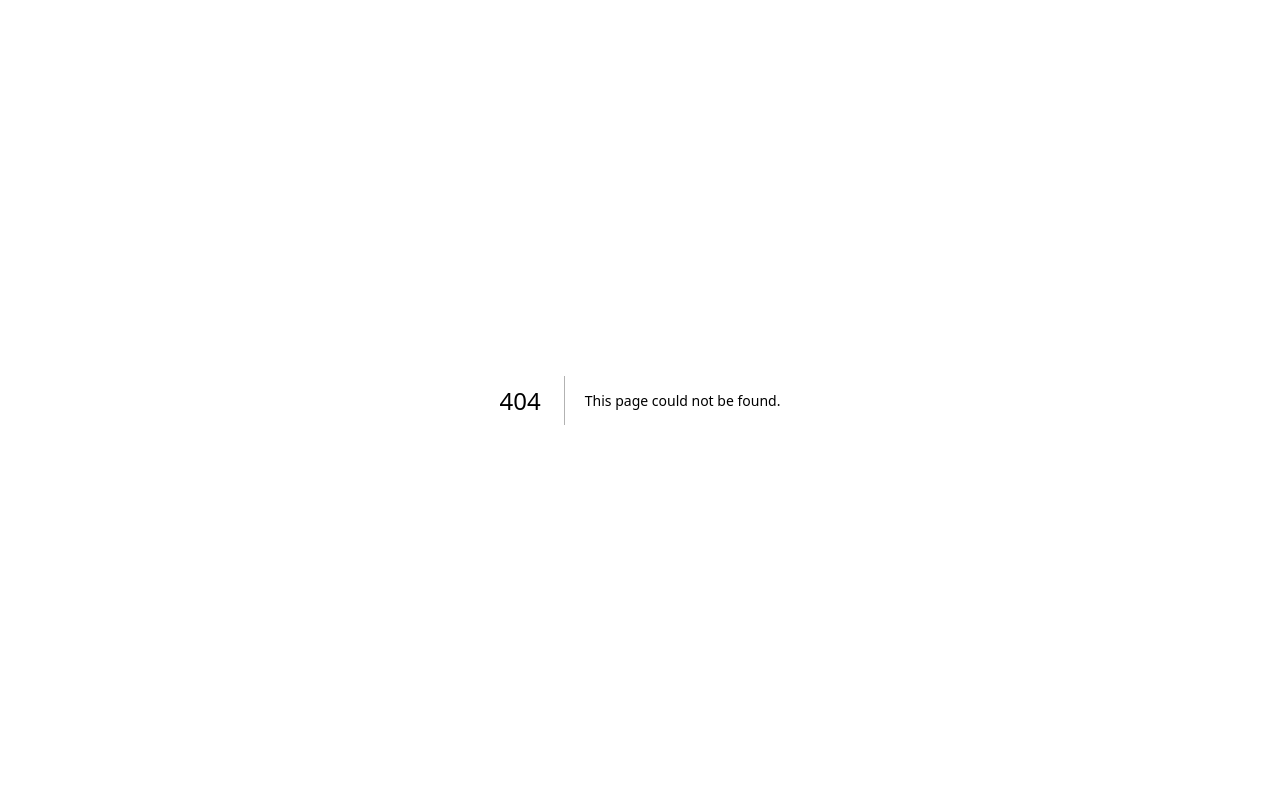
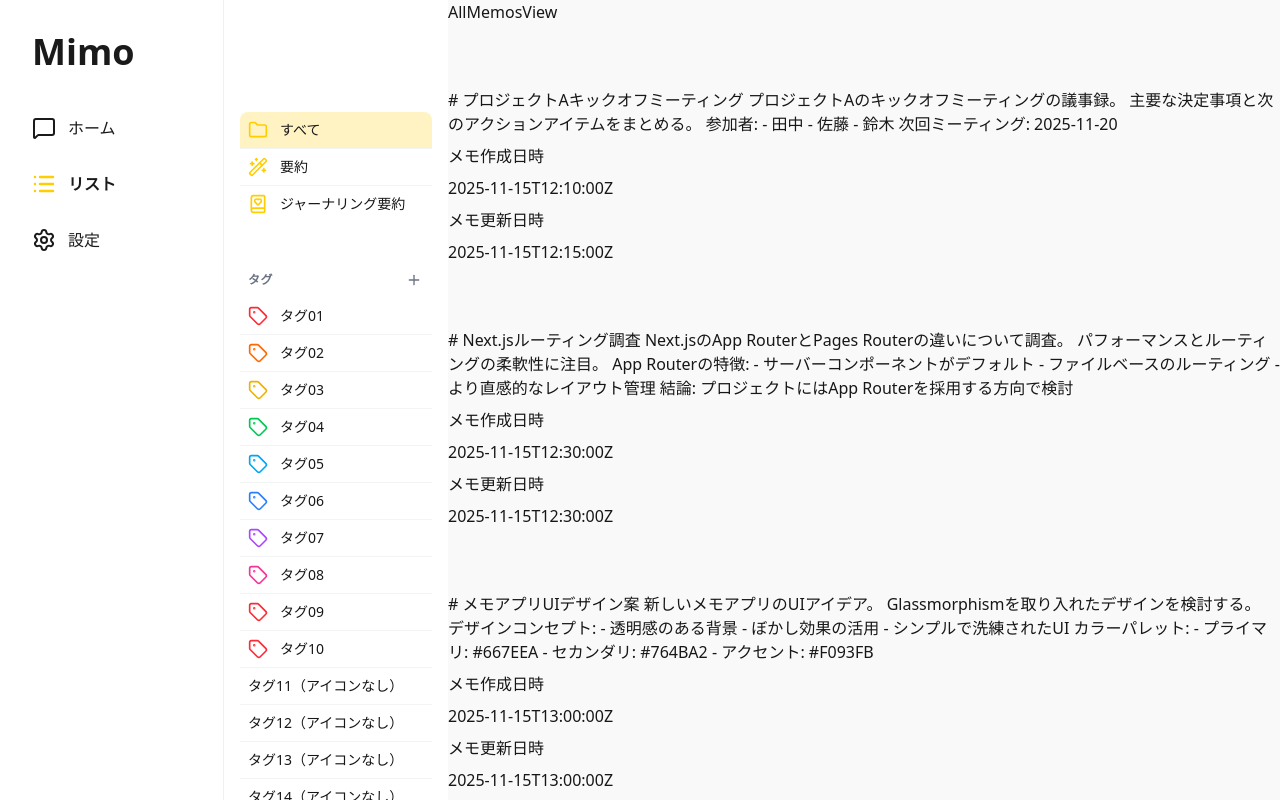
Before and after one commit to tdu25-wsp/mimo-frontend, a Next.js app: page /list/all in a window 1280 px wide. Before the commit this address had no page. Built offline with nearby package versions, Linux system fonts and the light colour scheme.

Commit message:
リストページと設定ページのレイアウトを追加し、ナビゲーションコンポーネントを実装

```diff
--- a/app/(main)/layout.tsx
+++ b/app/(main)/layout.tsx
@@ -6,12 +6,12 @@ export default function MainLayout({
   children: React.ReactNode;
 }) {
   return (
-    <div className="min-h-screen bg-gray-background">
+    <div className="flex flex-col md:flex-row h-screen bg-gray-background">
       {/* タブバー */}
       <TabBar />
 
       {/* メインコンテンツ */}
-      <main className="md:ml-60 pb-16 md:pb-0">
+      <main className="md:ml-56 pb-16 md:pb-0 flex-1">
         {children}
       </main>
     </div>
--- /dev/null
+++ b/app/(main)/list/all/page.tsx
@@ -0,0 +1,28 @@
+import { getMockMemos } from "@/lib/converters";
+
+export default function AllMemosPage() {
+
+  const mockMemos = getMockMemos();
+
+  return (
+    <div>
+      <h1>AllMemosView</h1>
+
+      {/* 仮でモックメモデータを表示 */}
+      <ul>
+        {mockMemos.map((memo) => (
+          <li key={memo.id} className="my-16 space-y-2">
+
+            <p>{memo.content}</p>
+            {/* createdDate */}
+
+            <p>メモ作成日時</p>
+            <p>{memo.createdAt}</p>
+            <p>メモ更新日時</p>
+            <p>{memo.updatedAt}</p>
+          </li>
+        ))}
+      </ul>
+    </div>
+  );
+}
--- /dev/null
+++ b/app/(main)/list/journaling-summary/page.tsx
@@ -0,0 +1,7 @@
+export default function JournalingSummaryPage() {
+  return (
+    <div>
+      <h1>JournalingSummaryView</h1>
+    </div>
+  );
+}
--- /dev/null
+++ b/app/(main)/list/layout.tsx
@@ -0,0 +1,55 @@
+import { ListNavigation } from "@/components/layout/ListNavigation";
+import Heading from "@/components/ui/Heading";
+import { NavigationSection } from "@/types/navigation.types";
+
+// 仮のリストセクションデータ
+const listSections: NavigationSection[] = [
+    {
+        title: "",
+        items: [
+            { href: "/list/all", name: "すべて", icon: "Folder", color: "text-primary" },
+            { href: "/list/summary", name: "要約", icon: "WandSparkles", color: "text-primary" },
+            { href: "/list/journaling-summary", name: "ジャーナリング要約", icon: "BookHeart", color: "text-primary" },
+        ],
+    },
+    {
+        title: "タグ",
+        actionIcon: "Plus",
+        items: [
+            { href: "/list/tag01", name: "タグ01", icon: "Tag", color: "text-red-500" },
+            { href: "/list/tag02", name: "タグ02", icon: "Tag", color: "text-orange-500" },
+            { href: "/list/tag03", name: "タグ03", icon: "Tag", color: "text-yellow-500" },
+            { href: "/list/tag04", name: "タグ04", icon: "Tag", color: "text-green-500" },
+            { href: "/list/tag05", name: "タグ05", icon: "Tag", color: "text-sky-500" },
+            { href: "/list/tag06", name: "タグ06", icon: "Tag", color: "text-blue-500" },
+            { href: "/list/tag07", name: "タグ07", icon: "Tag", color: "text-purple-500" },
+            { href: "/list/tag08", name: "タグ08", icon: "Tag", color: "text-pink-500" },
+            { href: "/list/tag09", name: "タグ09", icon: "Tag", color: "text-red-500" },
+            { href: "/list/tag10", name: "タグ10", icon: "Tag", color: "text-red-500" },
+            { href: "/list/tag11", name: "タグ11（アイコンなし）", icon: "", color: "text-red-500" },
+            { href: "/list/tag12", name: "タグ12（アイコンなし）", icon: "", color: "text-red-500" },
+            { href: "/list/tag13", name: "タグ13（アイコンなし）", icon: "", color: "text-red-500" },
+            { href: "/list/tag14", name: "タグ14（アイコンなし）", icon: "", color: "text-red-500" },
+            { href: "/list/tag15", name: "タグ15（アイコンなし）", icon: "", color: "text-red-500" },
+        ],
+    },
+];
+
+export default function ListLayout({
+    children,
+}: {
+    children: React.ReactNode;
+}) {
+    return (
+        <div className="flex flex-col md:flex-row h-full bg-gray-background">
+
+            <Heading className="block md:hidden p-4">リスト</Heading>
+
+            <ListNavigation sections={listSections} />
+
+            <main className="flex-1 overflow-auto md:block">
+                {children}
+            </main>
+        </div>
+    );
+}
--- a/app/(main)/list/page.tsx
+++ b/app/(main)/list/page.tsx
@@ -1,7 +1,14 @@
 export default function ListPage() {
   return (
-    <div>
-      <h1>ListView</h1>
-    </div>
+    <>
+      {/* PC: 中央にメッセージを表示 */}
+      <div className="hidden md:flex items-center justify-center h-full p-4">
+        <p className="text-muted-text text-lg">
+          左側のナビゲーションからカテゴリを選択してください
+        </p>
+      </div>
+
+      {/* モバイル: 何も表示しない */}
+    </>
   );
 }
--- /dev/null
+++ b/app/(main)/list/summary/page.tsx
@@ -0,0 +1,7 @@
+export default function SunnaryPage() {
+  return (
+    <div>
+      <h1>SummaryView</h1>
+    </div>
+  );
+}
--- /dev/null
+++ b/app/(main)/setting/account/page.tsx
@@ -0,0 +1,7 @@
+export default function AccountPage() {
+  return (
+    <div>
+      <h1>AccountView</h1>
+    </div>
+  );
+}
--- /dev/null
+++ b/app/(main)/setting/journaling-summary-setting/page.tsx
@@ -0,0 +1,7 @@
+export default function JournalingSummarySettingPage() {
+  return (
+    <div>
+      <h1>JournalingSummarySettingView</h1>
+    </div>
+  );
+}
--- /dev/null
+++ b/app/(main)/setting/layout.tsx
@@ -0,0 +1,32 @@
+import { ListNavigation } from "@/components/layout/ListNavigation";
+import Heading from "@/components/ui/Heading";
+import { NavigationSection } from "@/types/navigation.types";
+
+const listSections: NavigationSection[] = [
+    {
+        title: "",
+        items: [
+            { href: "/setting/account", name: "アカウント", icon: "CircleUser", color: "text-primary-text" },
+            { href: "/setting/journaling-summary-setting", name: "ジャーナリング要約設定", icon: "BookHeart", color: "text-primary-text" },
+        ],
+    },
+];
+
+export default function SettingLayout({
+    children,
+}: {
+    children: React.ReactNode;
+}) {
+    return (
+        <div className="flex flex-col md:flex-row h-full bg-gray-background">
+
+            <Heading className="block md:hidden p-4">設定</Heading>
+
+            <ListNavigation sections={listSections} />
+
+            <main className="flex-1 overflow-auto md:block">
+                {children}
+            </main>
+        </div>
+    );
+}
--- a/app/(main)/setting/page.tsx
+++ b/app/(main)/setting/page.tsx
@@ -1,7 +1,14 @@
 export default function SettingPage() {
   return (
-    <div>
-      <h1>SettingView</h1>
-    </div>
+    <>
+      {/* PC: 中央にメッセージを表示 */}
+      <div className="hidden md:flex items-center justify-center h-full p-4">
+        <p className="text-muted-text text-lg">
+          左側のナビゲーションからカテゴリを選択してください
+        </p>
+      </div>
+
+      {/* モバイル: 何も表示しない */}
+    </>
   );
 }
--- /dev/null
+++ b/components/layout/ListNavigation.tsx
@@ -0,0 +1,97 @@
+"use client";
+import Link from "next/link";
+import { usePathname } from "next/navigation";
+import { twMerge } from "tailwind-merge";
+import type { NavigationSection } from "@/types/navigation.types";
+
+import {
+    Folder,
+    WandSparkles,
+    BookHeart,
+    Tag,
+    CircleUser,
+    Plus,
+    type LucideProps
+} from "lucide-react";
+
+const iconMap: Record<string, React.ComponentType<LucideProps>> = {
+    Folder: Folder,
+    WandSparkles: WandSparkles,
+    BookHeart: BookHeart,
+    Tag: Tag,
+    CircleUser: CircleUser,
+    Plus: Plus,
+};
+
+export function ListNavigation({ sections }: { sections: NavigationSection[] }) {
+    const pathname = usePathname();
+    const isListRoot = pathname === "/list" || pathname === "/setting";
+
+    const handleActionClick = (sectionTitle: string) => {
+        console.log(`${sectionTitle} のアクションボタンが押されました`);
+        if (sectionTitle === "タグ") {
+            // モーダルを開く処理をここに追加
+            console.log("タグ追加モーダルを開く処理を実行");
+        }
+    };
+
+    return (
+        <aside className={`w-full md:w-56 md:h-full flex flex-col space-y-4 pb-4 md:pt-22 overflow-y-auto md:bg-background ${isListRoot ? "block" : "hidden"} md:block`}>
+            {sections.map((section) => {
+                const ActionIcon = section.actionIcon ? iconMap[section.actionIcon] : null;
+
+                return (
+                    <div key={section.title} className="p-4">
+                        <div className="flex items-center justify-between mb-2 px-2">
+                            {/* タイトル */}
+                            <h3 className="text-xs font-semibold text-gray-500 uppercase tracking-wider">
+                                {section.title}
+                            </h3>
+
+                            {ActionIcon && (
+                                <button
+                                    onClick={() => handleActionClick(section.title)}
+                                    className="text-gray-500 hover:text-gray-900 hover:bg-gray-200 rounded p-0.5 transition-colors"
+                                >
+                                    <ActionIcon size={16} />
+                                </button>
+                            )}
+                        </div>
+
+
+                        {/* 各セクションアイテム */}
+                        <div className="flex flex-col bg-background rounded-lg md:bg-transparent md:rounded-none divide-y divide-gray-100">
+                            {section.items.map((item) => {
+                                const Icon = iconMap[item.icon];
+                                const isActive = pathname === item.href;
+
+                                return (
+                                    <Link
+                                        key={item.href}
+                                        href={item.href}
+                                        className={twMerge(
+                                            "flex items-center space-x-3 p-2 text-sm font-medium first:rounded-t-lg last:rounded-b-lg",
+                                            isActive
+                                                ? "bg-secondary text-primary-text"
+                                                : "text--on-primary-text hover:bg-gray-100"
+                                        )}
+                                    >
+                                        {/* アイコン */}
+                                        {
+                                            Icon && (
+                                                <Icon className={twMerge("w-5 h-5", item.color)} />
+                                            )
+                                        }
+                                        {/* テキスト */}
+                                        <span>{item.name}</span>
+                                    </Link>
+                                );
+                            })}
+                        </div>
+                    </div>
+                )
+            }
+            )}
+        </aside>
+    );
+}
```
Also changed, not shown: types/navigation.types.ts (added, +12 -0 lines).
